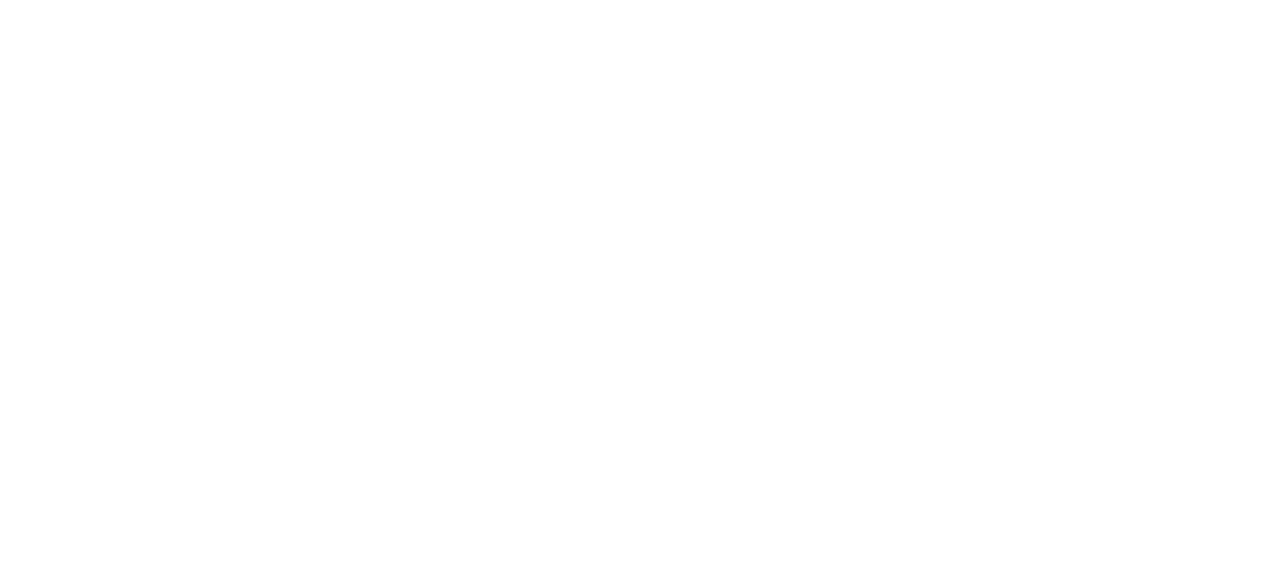
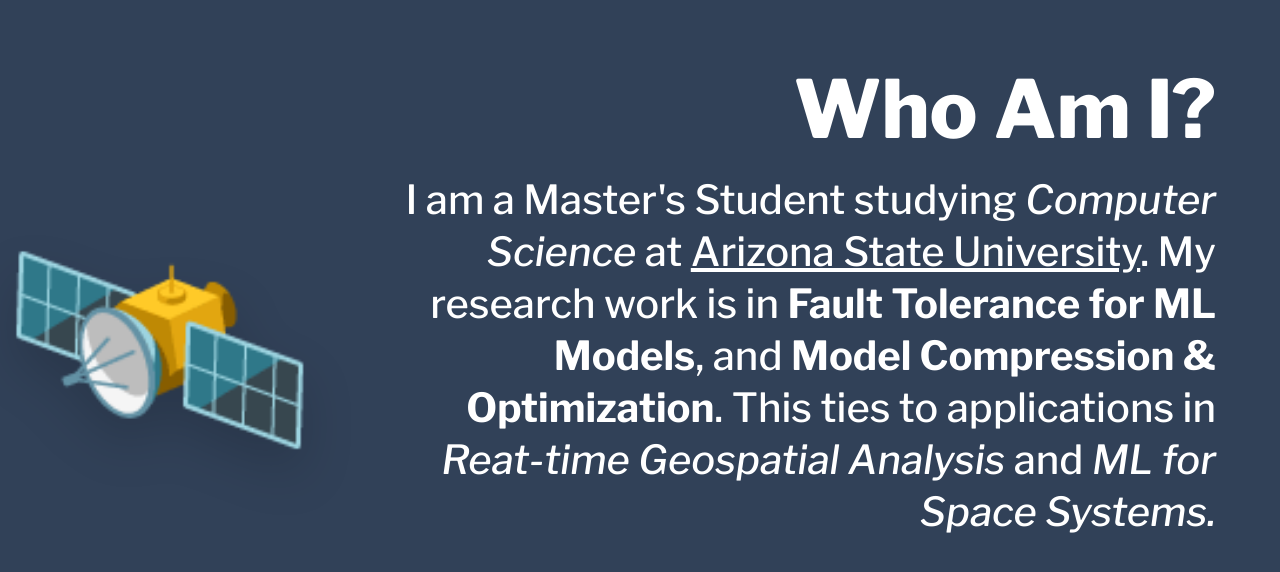
Before and after one commit to BenjaminHerrera/PersonalWebsite, a React (Vite) app: page /#/ in a window 1280 px wide. Shown: the part 862-1434 px from the top of the page. Before the commit the page ends 800 px from the top, so only its background shows below. Built offline with nearby package versions, Linux system fonts and the light colour scheme.

Commit message:
Created a Who Am I section

```diff
--- /dev/null
+++ b/src/components/front_page/who_am_i.jsx
@@ -0,0 +1,37 @@
+import { useEffect } from "react";
+
+export default function WhoAmI() {
+  useEffect(() => {
+    const video = document.getElementById("bg-video");
+    if (video) {
+      video.playbackRate = 0.75;
+    }
+  }, []);
+
+  return (
+    <div className="relative h-screen w-full overflow-hidden bg-slate-700 text-center">
+      {/* Front Content */}
+      <div className="relative z-10 flex h-full justify-center">
+        {/* Image + Text Container */}
+        <div className="flex flex-col items-center text-white md:space-x-12 xl:flex-row">
+          {/* Image */}
+          <div className="text-[256px] drop-shadow-2xl">
+            🛰️
+          </div>
+
+          {/* Text */}
+          <div className="px-[16px] mb-[3vh] flex flex-col justify-center space-y-6 lg:mr-[6vh] xl:text-right">
+            <p className="mb-[-0.5vh] text-[64px] md:text-[72px] lg:text-[80px] xl:text-[128px]">
+            </p>
+            <p className="libre-franklin-bold text-[48px] leading-none md:text-[56px] lg:text-[64px] xl:text-[80px]">
+              Who Am I?
+            </p>
+            <p className="libre-franklin-normal text-[16px] leading-[1.3] md:text-[24px] lg:text-[32px] xl:pb-[5vh] xl:text-[40px]">
+              I am a Master's Student studying <i>Computer Science</i> at <u>Arizona State University</u>. My research work is in <b>Fault Tolerance for ML Models</b>, and <b>Model Compression & Optimization</b>. This ties to applications in <i>Reat-time Geospatial Analysis</i> and <i>ML for Space Systems.</i>
+            </p>
+          </div>
+        </div>
+      </div>
+    </div>
+  );
+}
--- a/src/pages/front_page.jsx
+++ b/src/pages/front_page.jsx
@@ -1,5 +1,6 @@
 import Greeting from "../components/front_page/greeting";
 import NavBar from "../components/navbar";
+import WhoAmI from "../components/front_page/who_am_i";
 
 export default function Frontpage() {
   return (
@@ -10,6 +11,7 @@ export default function Frontpage() {
       </div>
 
       <Greeting />
+      <WhoAmI />
     </div>
   );
 }
```
